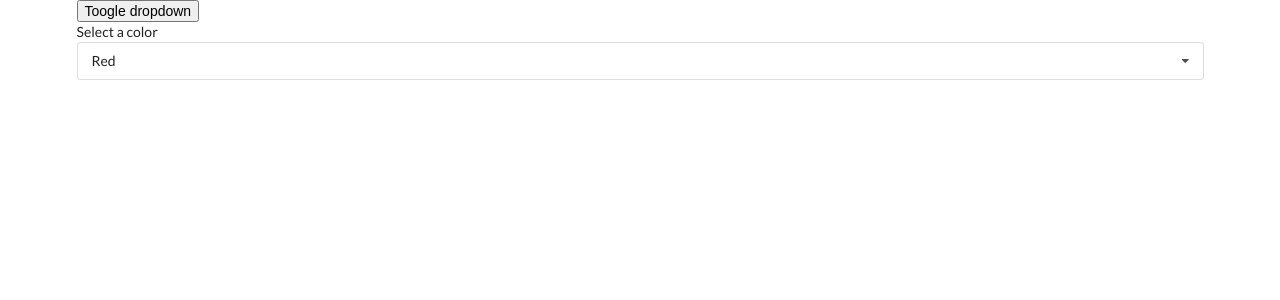
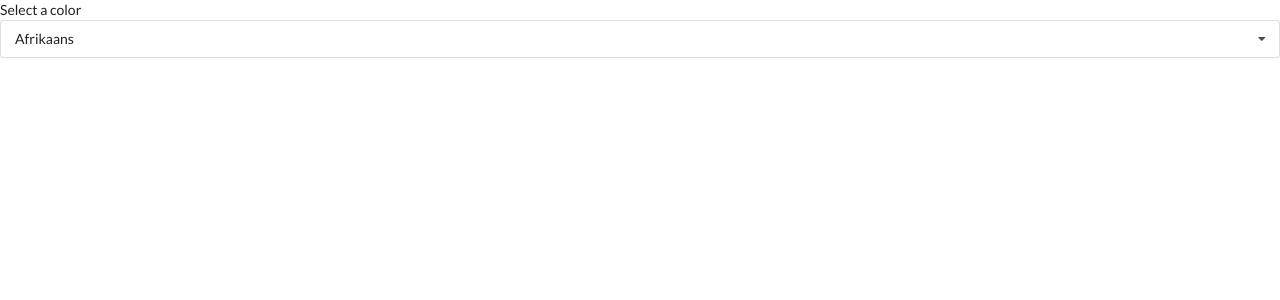
Before and after one commit to raksh543/widgets, a React (Create React App) app: page / in a window 1280 px wide. Shown: the top 300 px of the page. Built offline with nearby package versions, Linux system fonts and the light colour scheme.

Commit message:
initializing translation widget

```diff
--- a/src/App.js
+++ b/src/App.js
@@ -2,6 +2,7 @@
 import Accordion from './components/Accordion';
 import Search from './components/Search';
 import Dropdown from './components/Dropdown';
+import Translate from './components/Translate';
 
 const items=[
     {
@@ -32,21 +33,27 @@
 ]
 
 const App = () => {
-    const [selected, setSelected] = useState(options[0]);
-    const [showDropdown, setShowDropdown] = useState(true);
+    // const [selected, setSelected] = useState(options[0]);
+    // const [showDropdown, setShowDropdown] = useState(true);
+
+    // return(
+    //     <div className="ui container">
+    //         {/* <Accordion items={items}/> */}
+    //         {/* <Search /> */}
+    //         <button onClick={()=>setShowDropdown(!showDropdown)}>Toogle dropdown</button>
+    //         {showDropdown ?
+    //             <Dropdown
+    //                 selected={selected}
+    //                 onSelectedChange={setSelected}
+    //                 options={options}
+    //             /> : null
+    //         }
+    //     </div>
+    // )
 
     return(
-        <div className="ui container">
-            {/* <Accordion items={items}/> */}
-            {/* <Search /> */}
-            <button onClick={()=>setShowDropdown(!showDropdown)}>Toogle dropdown</button>
-            {showDropdown ?
-                <Dropdown
-                    selected={selected}
-                    onSelectedChange={setSelected}
-                    options={options}
-                /> : null
-            }
+        <div>
+            <Translate />
         </div>
     )
 };
--- /dev/null
+++ b/src/components/Translate.js
@@ -0,0 +1,29 @@
+import React, { useState } from 'react';
+import Dropdown from './Dropdown';
+
+const options = [
+    {
+        label:'Afrikaans',
+        value: 'af'
+    },
+    {
+        label: 'Arabic',
+        value: 'ar'
+    },
+    {
+        label: 'Hindi',
+        value: 'hi'
+    }
+];
+
+const Translate =() => {
+    const [language, setLanguage] = useState(options[0]);
+
+    return(
+        <div>
+            <Dropdown options={options} selected={language} onSelectedChange={setLanguage}/>
+        </div>
+    )
+};
+
+export default Translate;
```
